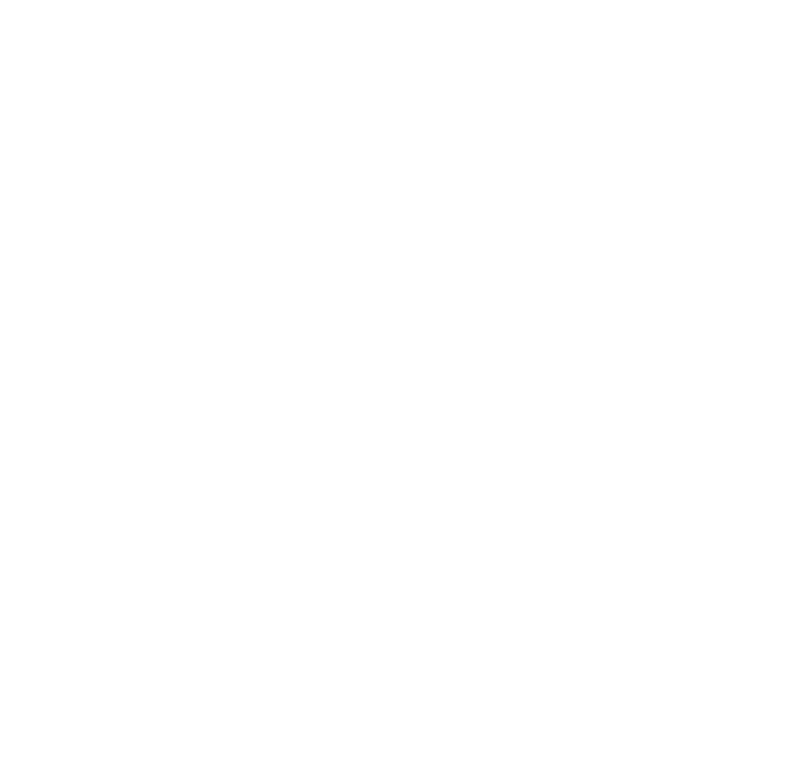
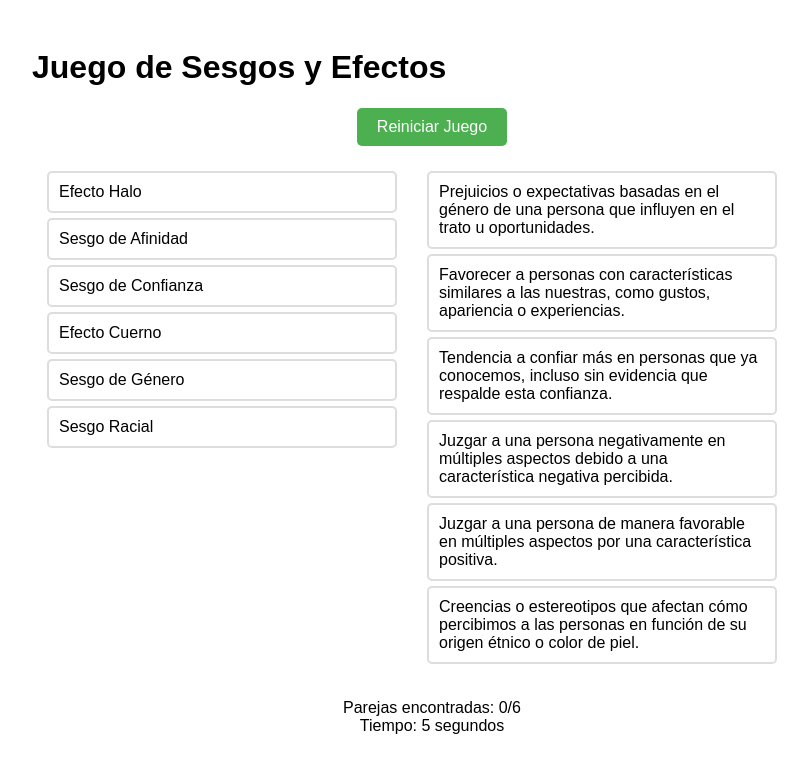
Before and after one commit to florenciapies/florencia-pies.github.io, a plain HTML site: page index.html in a window 1280 px wide. Shown: the whole page, without its empty margins (208-1016 px from the left). Drawn offline with Linux system fonts and the light colour scheme.

Commit message:
Juego Genero II
Cambios

```diff
--- a/index.html
+++ b/index.html
@@ -1,12 +1,13 @@
+<!DOCTYPE html>
+<html>
+<head>
+    <title>Juego de Sesgos y Efectos</title>
     <style>
-    /* ... código existente ... */
-
-    .card.matched {
-        background-color: #90EE90;
-        cursor: default;
-        opacity: 0;
-        transform: scale(0.9);
-        transition: all 0.5s ease-in-out;
+        .container {
+            max-width: 800px;
+            margin: 0 auto;
+            padding: 20px;
+            font-family: Arial, sans-serif;
         }
 
         .card {
@@ -19,10 +20,151 @@
             transition: all 0.3s ease-in-out;
             opacity: 1;
         }
+
+        .card.selected {
+            background-color: #e0f0ff;
+        }
+
+        .card.matched {
+            background-color: #90EE90;
+            cursor: default;
+            opacity: 0;
+            transform: scale(0.9);
+            transition: all 0.5s ease-in-out;
+        }
+
+        .concepts, .definitions {
+            float: left;
+            width: 45%;
+            margin: 10px;
+        }
+
+        .score {
+            clear: both;
+            padding: 20px;
+            text-align: center;
+        }
+
+        button {
+            display: block;
+            margin: 10px auto;
+            padding: 10px 20px;
+            font-size: 16px;
+            background-color: #4CAF50;
+            color: white;
+            border: none;
+            border-radius: 5px;
+            cursor: pointer;
+        }
+
+        button:hover {
+            background-color: #45a049;
+        }
     </style>
+</head>
+<body>
+    <div class="container">
+        <h1>Juego de Sesgos y Efectos</h1>
+        <button onclick="resetGame()">Reiniciar Juego</button>
+        <div class="concepts"></div>
+        <div class="definitions"></div>
+        <div class="score">
+            Parejas encontradas: <span id="matches">0</span>/6
+            <br>
+            Tiempo: <span id="timer">0</span> segundos
+        </div>
+    </div>
 
     <script>
-    // ... código existente ...
+        const pairs = [
+            {
+                concept: "Sesgo de Afinidad",
+                definition: "Favorecer a personas con características similares a las nuestras, como gustos, apariencia o experiencias."
+            },
+            {
+                concept: "Sesgo de Confianza",
+                definition: "Tendencia a confiar más en personas que ya conocemos, incluso sin evidencia que respalde esta confianza."
+            },
+            {
+                concept: "Sesgo Racial",
+                definition: "Creencias o estereotipos que afectan cómo percibimos a las personas en función de su origen étnico o color de piel."
+            },
+            {
+                concept: "Sesgo de Género",
+                definition: "Prejuicios o expectativas basadas en el género de una persona que influyen en el trato u oportunidades."
+            },
+            {
+                concept: "Efecto Halo",
+                definition: "Juzgar a una persona de manera favorable en múltiples aspectos por una característica positiva."
+            },
+            {
+                concept: "Efecto Cuerno",
+                definition: "Juzgar a una persona negativamente en múltiples aspectos debido a una característica negativa percibida."
+            }
+        ];
+
+        let selectedCards = [];
+        let matchedPairs = 0;
+        let startTime;
+        let timerInterval;
+        const matchSound = new Audio('https://www.soundjay.com/button/sounds/button-09.mp3');
+
+        function shuffle(array) {
+            return array.sort(() => Math.random() - 0.5);
+        }
+
+        function startTimer() {
+            startTime = Date.now();
+            timerInterval = setInterval(() => {
+                const elapsedTime = Math.floor((Date.now() - startTime) / 1000);
+                document.getElementById('timer').textContent = elapsedTime;
+            }, 1000);
+        }
+
+        function createGame() {
+            const conceptsDiv = document.querySelector('.concepts');
+            const definitionsDiv = document.querySelector('.definitions');
+
+            const shuffledPairs = shuffle([...pairs]);
+            const shuffledDefinitions = shuffle([...pairs]);
+
+            shuffledPairs.forEach(pair => {
+                const card = document.createElement('div');
+                card.className = 'card';
+                card.textContent = pair.concept;
+                card.dataset.concept = pair.concept;
+                conceptsDiv.appendChild(card);
+            });
+
+            shuffledDefinitions.forEach(pair => {
+                const card = document.createElement('div');
+                card.className = 'card';
+                card.textContent = pair.definition;
+                card.dataset.definition = pair.concept;
+                definitionsDiv.appendChild(card);
+            });
+
+            document.querySelectorAll('.card').forEach(card => {
+                card.addEventListener('click', handleCardClick);
+            });
+
+            startTimer();
+        }
+
+        function handleCardClick(e) {
+            const card = e.target;
+
+            if (card.classList.contains('matched') || selectedCards.includes(card)) {
+                return;
+            }
+
+            card.classList.add('selected');
+            selectedCards.push(card);
+
+            if (selectedCards.length === 2) {
+                checkMatch();
+            }
+        }
 
         function checkMatch() {
             const [card1, card2] = selectedCards;
@@ -56,4 +198,24 @@
                 selectedCards = [];
             }, 1000);
         }
+
+        function resetGame() {
+            clearInterval(timerInterval);
+            matchedPairs = 0;
+            selectedCards = [];
+            document.getElementById('matches').textContent = '0';
+            document.getElementById('timer').textContent = '0';
+
+            const conceptsDiv = document.querySelector('.concepts');
+            const definitionsDiv = document.querySelector('.definitions');
+
+            conceptsDiv.innerHTML = '';
+            definitionsDiv.innerHTML = '';
+
+            createGame();
+        }
+
+        createGame();
     </script>
+</body>
+</html>
```
Lines whose indentation alone changed are shown as unchanged.
